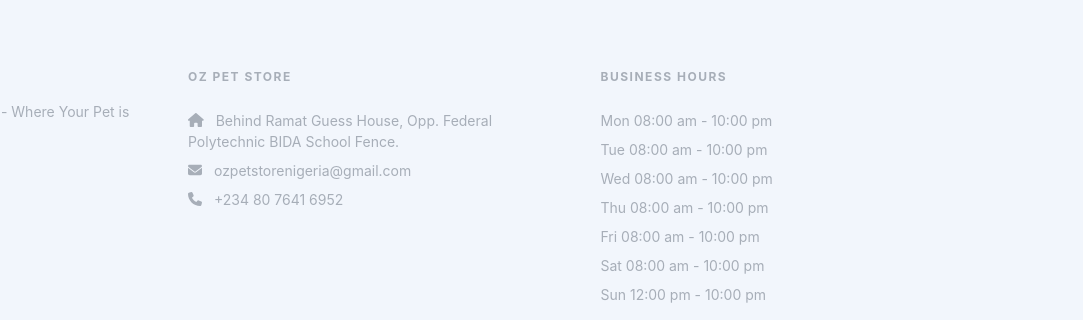
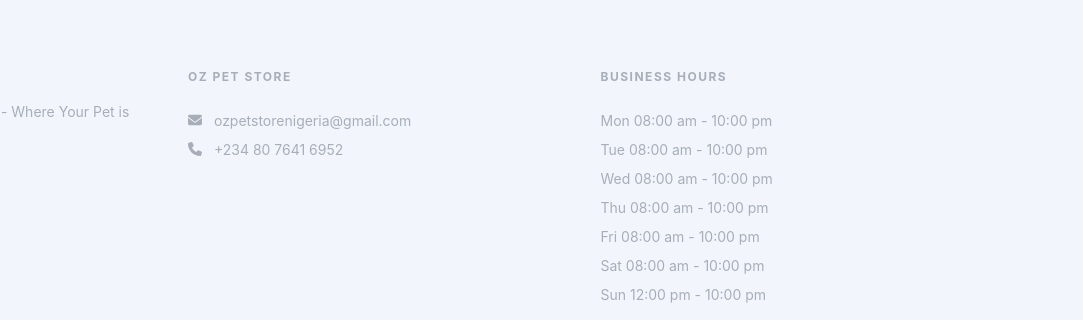
Before and after one commit to osazemedia/ozpetstore, a plain HTML site: page index.html in a window 1280 px wide. Shown: the part 1870-2190 px from the top of the page, 197-1280 px from the left. Drawn offline with nearby package versions, Linux system fonts and the light colour scheme; a web font is replaced by a local one.

Commit message:
Update index.html

```diff
--- a/index.html
+++ b/index.html
@@ -174,9 +174,7 @@
                             <div class="col-lg-6 col-md-6 mb-5 mb-lg-0">
                                 <div class="text-uppercase-expanded text-xs mb-4">OZ Pet Store</div>
                                 <ul class="list-unstyled mb-0">
-                                    <li class="mb-2"><i class="fa fa-home me-2"></i> Behind Ramat Guess House, Opp.
-                                        Federal Polytechnic BIDA School Fence.
-                                    </li>
+                                    <!--<li class="mb-2"><i class="fa fa-home me-2"></i> </li>-->
                                     <li class="mb-2"><i class="fa fa-envelope me-2"></i> ozpetstorenigeria@gmail.com
                                     </li>
                                     <li class="mb-2"><i class="fa fa-phone me-2"></i> <a href="tel:+2348076416952">+234
```
